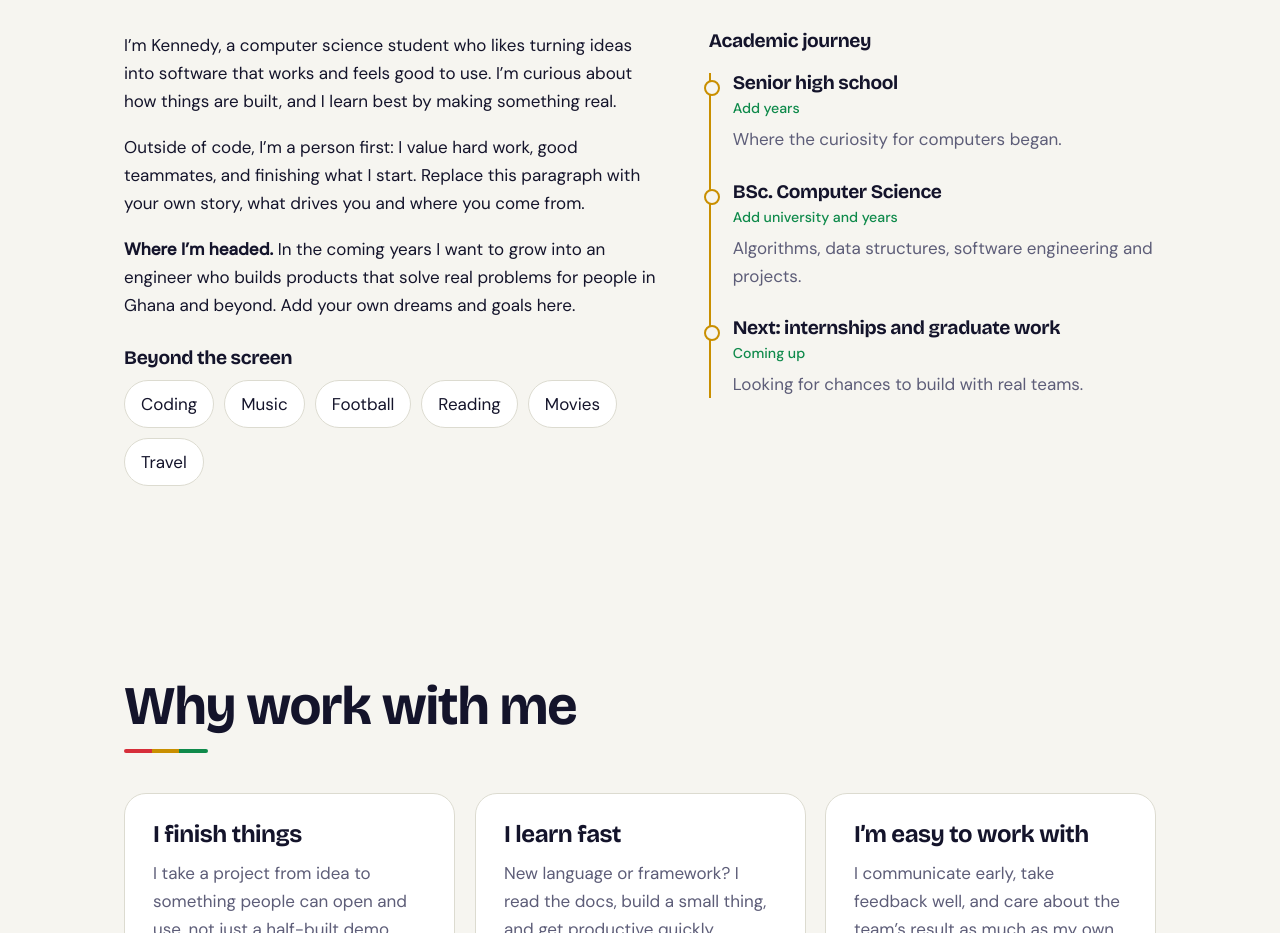
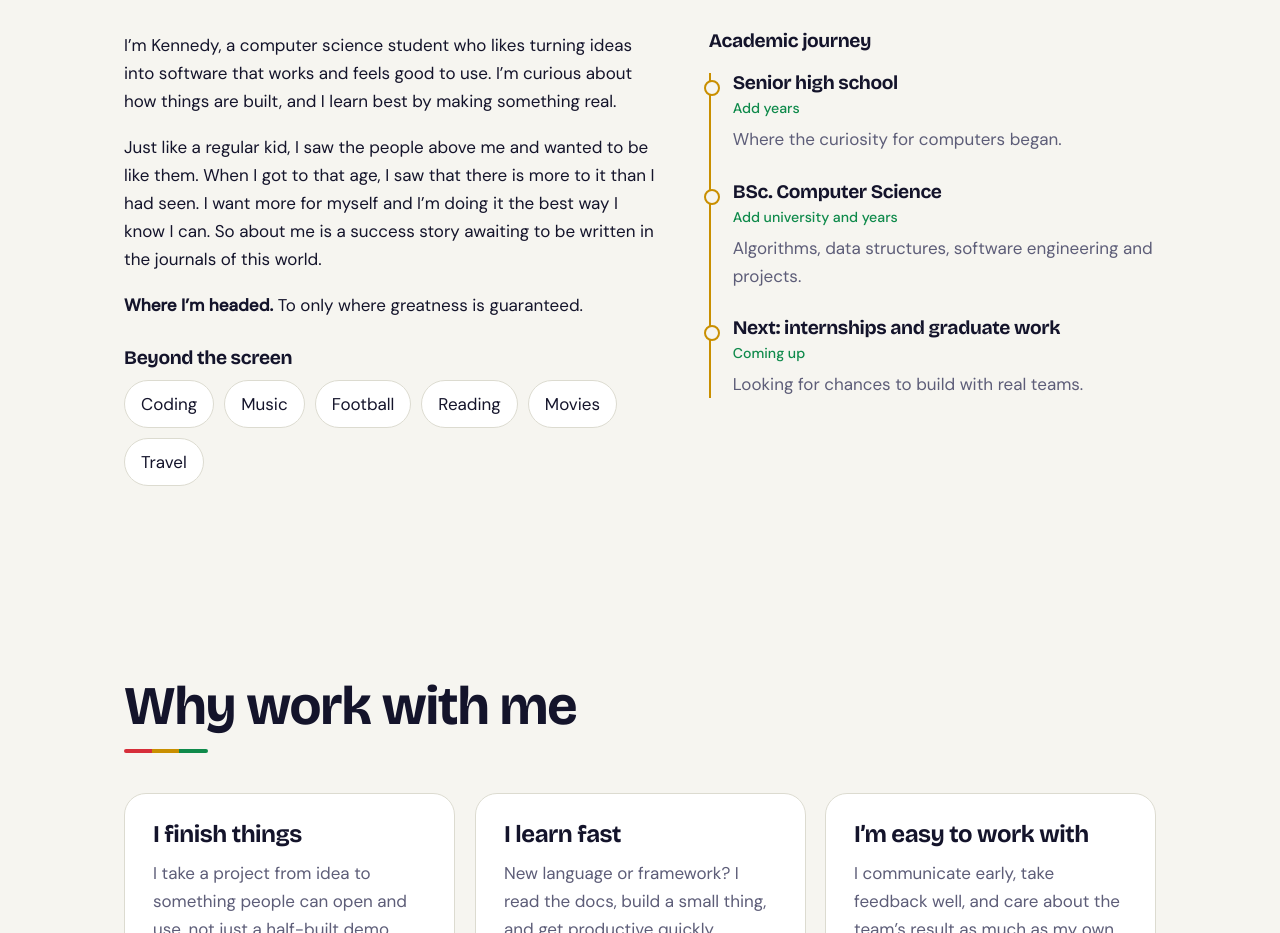
Before and after one commit to MensahJamal/MensahJamal.github.io, a plain HTML site: page index.html in a window 1280 px wide. Shown: the part 1000-1933 px from the top of the page. Drawn offline with nearby package versions, Linux system fonts and the light colour scheme.

Commit message:
Add files via upload

```diff
--- a/index.html
+++ b/index.html
@@ -150,8 +150,8 @@ h1.mys .l:not(.ok){font-family:ui-monospace,Menlo,Consolas,monospace;font-weight
 <div class="grid2">
 <div class="rv">
 <p>I’m Kennedy, a computer science student who likes turning ideas into software that works and feels good to use. I’m curious about how things are built, and I learn best by making something real.</p>
-<p>Outside of code, I’m a person first: I value hard work, good teammates, and finishing what I start. Replace this paragraph with your own story, what drives you and where you come from.</p>
-<p><strong>Where I’m headed.</strong> In the coming years I want to grow into an engineer who builds products that solve real problems for people in Ghana and beyond. Add your own dreams and goals here.</p>
+<p>Just like a regular kid, I saw the people above me and wanted to be like them. When I got to that age, I saw that there is more to it than I had seen. I want more for myself and I’m doing it the best way I know I can. So about me is a success story awaiting to be written in the journals of this world.</p>
+<p><strong>Where I’m headed.</strong> To only where greatness is guaranteed.</p>
 <h3 style="font-size:1.2rem;margin:28px 0 12px">Beyond the screen</h3>
 <div class="hobbies"><span>Coding</span><span>Music</span><span>Football</span><span>Reading</span><span>Movies</span><span>Travel</span></div>
 </div>
```
